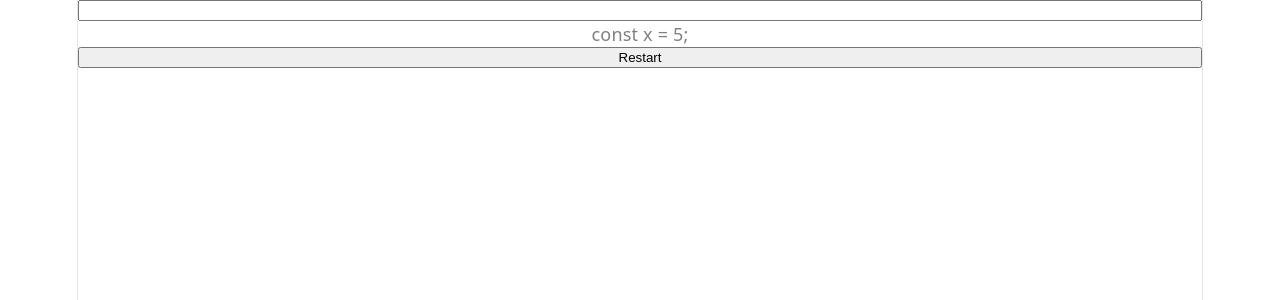
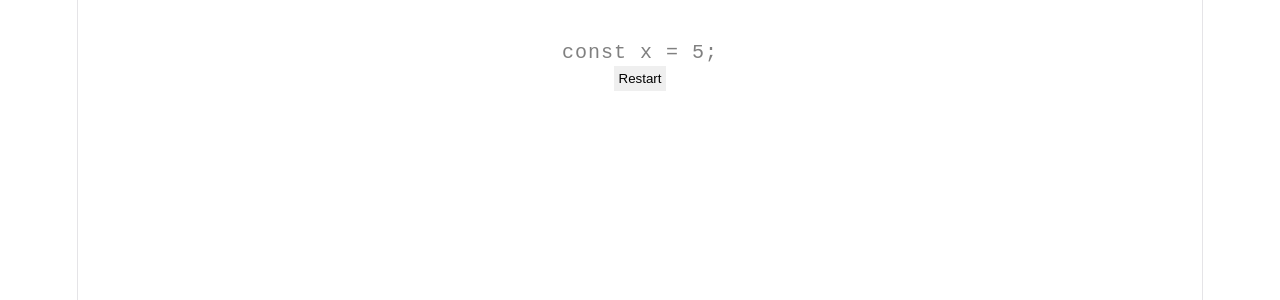
Before and after one commit to Matty-PW/code-typing-test, a React (Vite) app: page / in a window 1280 px wide. Shown: the top 300 px of the page. Built offline with nearby package versions, Linux system fonts and the light colour scheme.

Commit message:
added basic css styling to elements and made the input invisible and overlayed ontop of snippet

```diff
--- a/src/App.css
+++ b/src/App.css
@@ -9,3 +9,34 @@
 .untyped {
   color: grey;
 }
+
+.app-container {
+  display: flex;
+  flex-direction: column;
+  align-items: center;
+  padding: 40px;
+}
+
+.snippet {
+  font-family: monospace;
+  font-size: x-large;
+  letter-spacing: 1px;
+}
+
+.restart-button {
+  border: none;
+  padding: 5px;
+}
+
+.typing-area {
+  position: relative;
+}
+
+.hidden-input {
+  position: absolute;
+  top: 0;
+  left: 0;
+  width: 100%;
+  height: 100%;
+  opacity: 0;
+}
--- a/src/App.jsx
+++ b/src/App.jsx
@@ -41,8 +41,11 @@ function getStatus(index) {
 
 
   return (
-    <>
+    <div className="app-container">
+
+      <div className="typing-area">
         <input
+          className="hidden-input"
           disabled={isFinished()}
           value={typed}
           onChange={(e) => {
@@ -54,17 +57,17 @@ function getStatus(index) {
         />
 
 
-      <div>
+        <div className="snippet">
           {characters.map((char, index) =>
             <span key={index} className={getStatus(index)}>{char}</span>
           )}
         </div>
+      </div>
 
-      <p>{typed}</p>
       {calculateWPM() !== null && <p>WPM: {calculateWPM()}</p>}
       {calculateAccuracy() !== null && <p>Accuracy: {calculateAccuracy()}%</p>}
-      <button onClick={handleRestart}>Restart</button>
-    </>
+      <button className="restart-button" onClick={handleRestart}>Restart</button>
+    </div>
   )
 }
 
```
Lines whose indentation alone changed are shown as unchanged.
